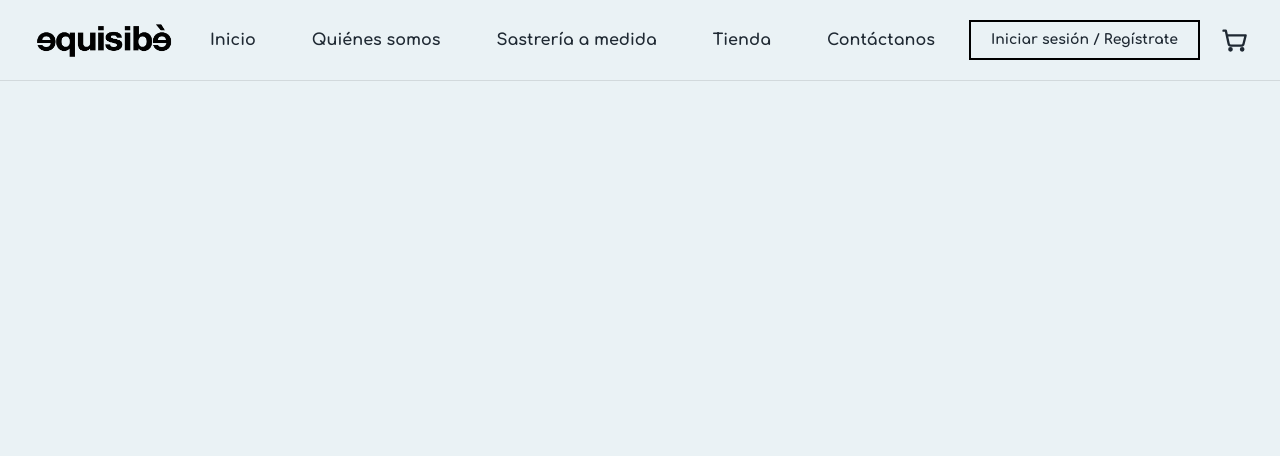
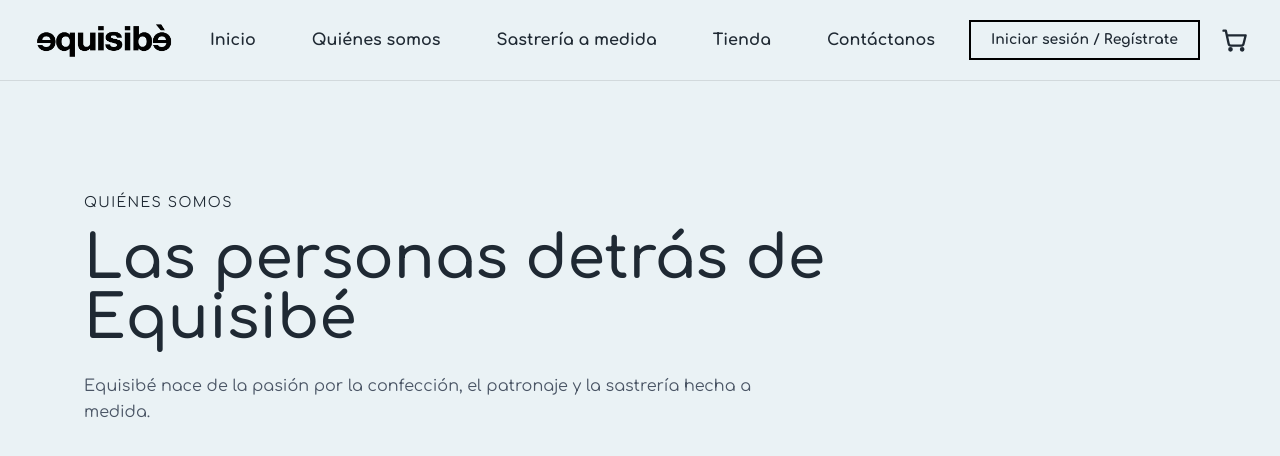
Before and after one commit to andreaperezgon/equisibe-frontend, a Vue app: page /about in a window 1280 px wide. Shown: the top 456 px of the page. Built offline with nearby package versions, Linux system fonts and the light colour scheme.

Commit message:
feat: add about page and route

```diff
--- a/src/router/index.js
+++ b/src/router/index.js
@@ -1,17 +1,25 @@
 import { createRouter, createWebHistory } from 'vue-router'
 import HomeView from '../views/HomeView.vue'
-
+import AboutView from '../views/AboutView.vue'
 const routes = [
   {
     path: '/',
     name: 'home',
     component: HomeView,
   },
+  {
+  path: '/about',
+  name: 'about',
+  component: AboutView,
+}
 ]
 
 const router = createRouter({
   history: createWebHistory(),
   routes,
-})
+
+}
+)
+
 
 export default router
--- /dev/null
+++ b/src/views/AboutView.vue
@@ -0,0 +1,18 @@
+<template>
+  <main>
+    <section class="mx-auto max-w-6xl px-5 py-20 md:py-28">
+      <p class="text-sm uppercase tracking-widest">
+        Quiénes somos
+      </p>
+
+      <h1 class="mt-4 max-w-3xl text-4xl font-semibold md:text-6xl">
+        Las personas detrás de Equisibé
+      </h1>
+
+      <p class="mt-6 max-w-2xl leading-relaxed text-gray-600">
+        Equisibé nace de la pasión por la confección, el patronaje
+        y la sastrería hecha a medida.
+      </p>
+    </section>
+  </main>
+</template>
```
